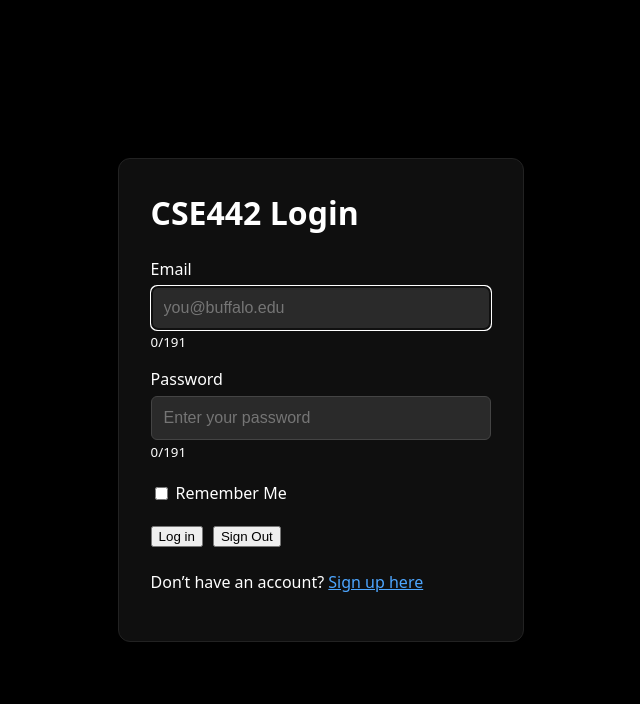
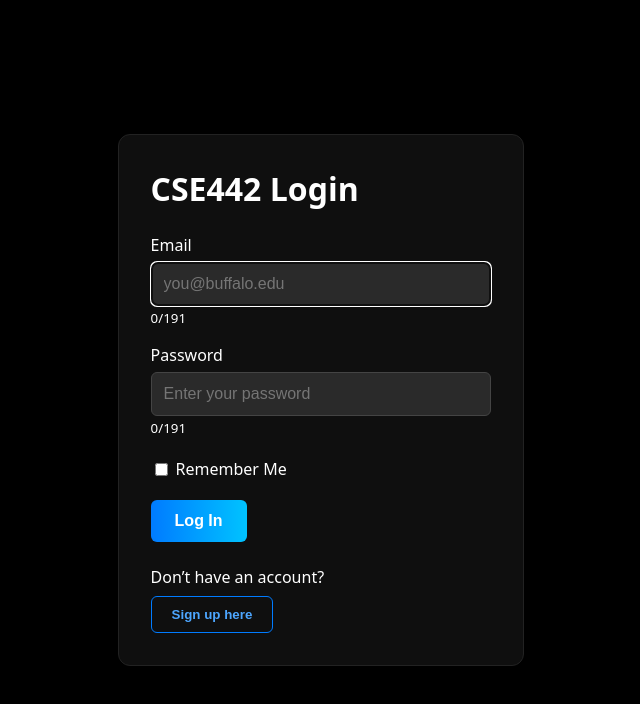
Before and after one commit to cse442-software-engineering-ub/f25-mustarrrrrd, a React (Vite) app in the folder frontend/: page / in a window 1280 px wide. Shown: the top 704 px of the page, without its empty margins (319-959 px from the left). Built offline with nearby package versions, Linux system fonts and the light colour scheme; no server answers.

Commit message:
Bug fix, removed log out button from login page and made buttons more uniform in style

```diff
--- a/frontend/src/Login.jsx
+++ b/frontend/src/Login.jsx
@@ -1,10 +1,9 @@
 // src/Login.jsx
 import { useState, useEffect } from "react";
-import { Link, useNavigate } from "react-router-dom";
+import { useNavigate } from "react-router-dom";
 
 const MAX = 191;
 
-// Cookie helpers
 const setCookie = (name, value, days) => {
   const expires = new Date(Date.now() + days * 24 * 60 * 60 * 1000).toUTCString();
   document.cookie = `${name}=${encodeURIComponent(value)};expires=${expires};path=/`;
@@ -19,7 +18,6 @@ const deleteCookie = (name) => {
   document.cookie = `${name}=;expires=Thu, 01 Jan 1970 00:00:00 GMT;path=/`;
 };
 
-// Build absolute base from Vite base (ends with /), safe in subfolders
 const ABS_BASE = new URL(import.meta.env.BASE_URL, window.location.origin);
 const API_ROOT = new URL("../api/", ABS_BASE).pathname;
 
@@ -35,7 +33,6 @@ export default function Login() {
   const clamp = (s) => (s || "").slice(0, MAX);
 
   useEffect(() => {
-    // Check if user has an active session
     const checkSession = async () => {
       try {
         const res = await fetch(`${API_ROOT}check_session.php`, {
@@ -45,20 +42,14 @@ export default function Login() {
         const data = await res.json();
 
         if (data?.loggedIn) {
-          // User is already logged in, redirect based on role
-          if (data?.role === "student") {
-            navigate("/dashboard");
-          } else if (data?.role === "professor") {
-            navigate("/professorview");
-          }
+          if (data?.role === "student") navigate("/dashboard");
+          else if (data?.role === "professor") navigate("/professorview");
           return;
         }
       } catch (err) {
-        // If session check fails, continue with normal login flow
         console.error("Session check failed:", err);
       }
 
-      // If not logged in, check for saved email
       const savedEmail = getCookie("userEmail");
       if (savedEmail) {
         setEmail(savedEmail);
@@ -94,12 +85,8 @@ export default function Login() {
         setMessage(`Welcome ${data?.name ?? ""}`.trim());
         setPassword("");
 
-        // Redirect based on role
-        if (data?.role === "student") {
-          navigate("/dashboard");
-        } else if (data?.role === "professor") {
-          navigate("/professorview");
-        }
+        if (data?.role === "student") navigate("/dashboard");
+        else if (data?.role === "professor") navigate("/professorview");
       } else {
         setMessage(data?.message || "No match");
       }
@@ -107,20 +94,6 @@ export default function Login() {
       setMessage("server error");
     } finally {
       setLoading(false);
-    }
-  }
-
-  async function handleLogout() {
-    setMessage("");
-    try {
-      await fetch(`${API_ROOT}logout.php`, { method: "POST", credentials: "include" });
-      deleteCookie("userEmail");
-      setEmail("");
-      setPassword("");
-      setRememberMe(false);
-      setMessage("You have been logged out.");
-    } catch {
-      setMessage("Logout failed (server error).");
     }
   }
 
@@ -156,8 +129,15 @@ export default function Login() {
           boxShadow: "0 12px 32px rgba(0,0,0,0.45)",
         }}
       >
-        {/* Header row (title only now) */}
-        <div style={{ display: "flex", alignItems: "center", justifyContent: "space-between", marginBottom: 24 }}>
+        {/* Header */}
+        <div
+          style={{
+            display: "flex",
+            alignItems: "center",
+            justifyContent: "space-between",
+            marginBottom: 24,
+          }}
+        >
           <h1 style={{ fontSize: "2rem", fontWeight: "bold", margin: 0 }}>CSE442 Login</h1>
         </div>
 
@@ -222,22 +202,51 @@ export default function Login() {
           Remember Me
         </label>
 
-        <button onClick={handleLogin} disabled={loading} style={{ opacity: loading ? 0.7 : 1 }}>
-          {loading ? "Logging in..." : "Log in"}
-        </button>
-
-        <button onClick={handleLogout} style={{ marginLeft: 10 }}>
-          Sign Out
+        {/* Buttons */}
+        <button
+          onClick={handleLogin}
+          disabled={loading}
+          style={{
+            padding: "12px 24px",
+            borderRadius: 6,
+            border: "none",
+            fontSize: "1rem",
+            fontWeight: 600,
+            color: "#fff",
+            background: loading
+              ? "linear-gradient(90deg, #444, #666)"
+              : "linear-gradient(90deg, #007bff, #00c3ff)",
+            cursor: loading ? "not-allowed" : "pointer",
+            transition: "all 0.2s ease-in-out",
+            opacity: loading ? 0.7 : 1,
+          }}
+        >
+          {loading ? "Logging in..." : "Log In"}
         </button>
 
         {message && <p style={{ marginTop: 16 }}>{message}</p>}
 
-        <p style={{ marginTop: 24 }}>
-          Don’t have an account?{" "}
-          <Link to="/signup" style={{ color: "#4da6ff" }}>
+        {/* Signup */}
+        <div style={{ marginTop: 24 }}>
+          <p style={{ marginBottom: 8 }}>Don’t have an account?</p>
+          <button
+            onClick={() => navigate("/signup")}
+            style={{
+              padding: "10px 20px",
+              borderRadius: 6,
+              border: "1px solid #007bff",
+              background: "transparent",
+              color: "#4da6ff",
+              fontWeight: 600,
+              cursor: "pointer",
+              transition: "all 0.2s ease-in-out",
+            }}
+            onMouseEnter={(e) => (e.target.style.background = "#007bff33")}
+            onMouseLeave={(e) => (e.target.style.background = "transparent")}
+          >
             Sign up here
-          </Link>
-        </p>
+          </button>
+        </div>
       </div>
     </div>
   );
```
